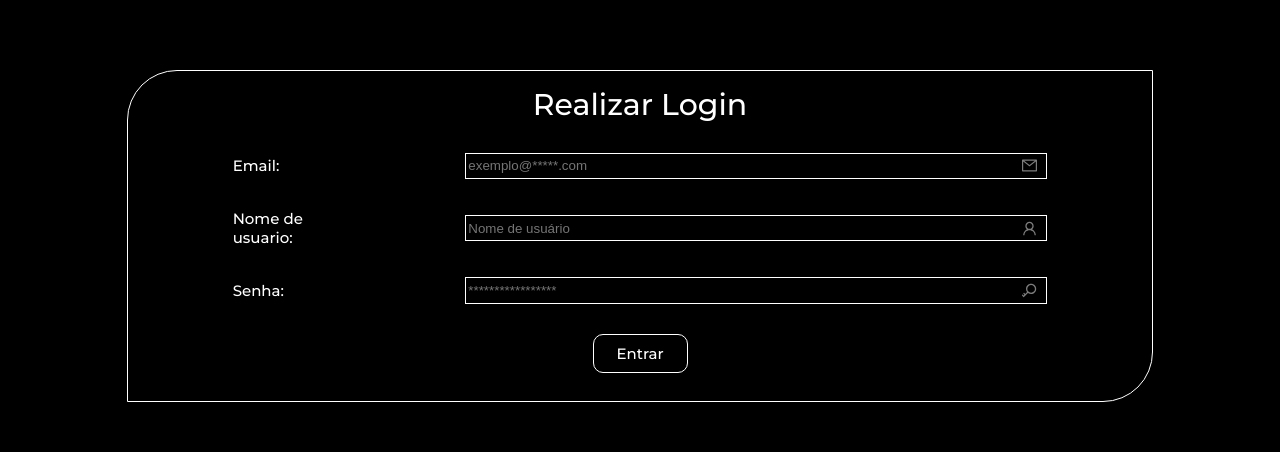
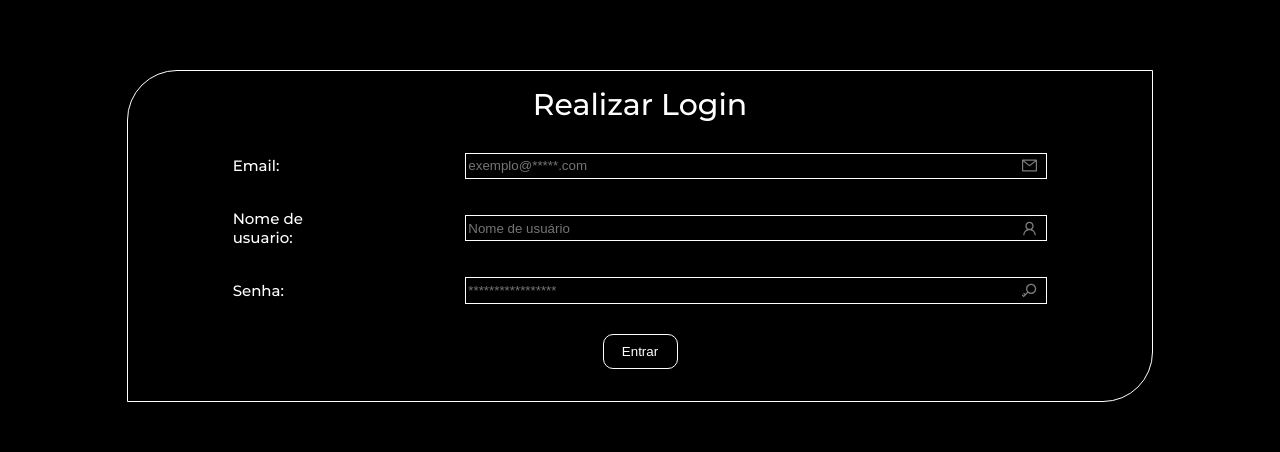
Before and after one commit to LuizVerteiro/trainee-g4-cpe, a React (Vite) app in the folder trainee-cpe/: page /login in a window 1280 px wide. Shown: the part 172-624 px from the top of the page. Built offline with nearby package versions, Linux system fonts and the light colour scheme.

Commit message:
mudando login

```diff
--- a/trainee-cpe/src/Pages/Login/Login.jsx
+++ b/trainee-cpe/src/Pages/Login/Login.jsx
@@ -1,12 +1,9 @@
+import { useState } from "react";
 import {
-  Containner,
   Title,
-  DivEmail,
-  Email,
-  DivNomeUser,
-  NomeUser,
-  DivSenha,
-  Senha,
+  Campo,
+  Label,
+  Form,
   Botton,
   Background,
   AlinhaBotton,
@@ -20,36 +17,44 @@ import {
 } from "@ant-design/icons";
 
 function Login() {
+  const [email, setEmail] = useState("");
+  const [nome, setNome] = useState("");
+  const [senha, setSenha] = useState("");
+
+  const handleSubmit = async (e)=>{
+    e.preventDefault(); //para não atualizar a pag
+    console.log(email, nome, senha);
+  };
   return (
     <>
       <Background>
-        <Containner>
+          <Form onSubmit={handleSubmit}>
           <Title>Realizar Login</Title>
-          <DivEmail>
-            <Email> Email:</Email>
+          <Campo>
+            <Label htmlFor="email"> Email:</Label>
             <IconInput>
-              <InputModal type="text" placeholder="exemplo@*****.com" />
+              <InputModal type="email" name="email" id="email" placeholder="exemplo@*****.com" required onChange={(e) => setEmail(e.target.value)} />
               <MailOutlined />
             </IconInput>
-          </DivEmail>
-          <DivNomeUser>
-            <NomeUser> Nome de usuario:</NomeUser>
+          </Campo>
+          <Campo>
+            <Label htmlFor="nome"> Nome de usuario:</Label>
             <IconInput>
-              <InputModal type="text" placeholder="Nome de usuário" />
+              <InputModal type="text" name="nome" id="nome" placeholder="Nome de usuário" required onChange={(e) => setNome(e.target.value)} />
               <UserOutlined />
             </IconInput>
-          </DivNomeUser>
-          <DivSenha>
-            <Senha> Senha:</Senha>
+          </Campo>
+          <Campo>
+            <Label htmlFor="senha"> Senha:</Label>
             <IconInput>
-              <InputModal type="password" placeholder="*****************" />
+              <InputModal type="password" name="senha" id="senha" placeholder="*****************" required onChange={(e) => setSenha(e.target.value)} />
               <KeyOutlined />
             </IconInput>
-          </DivSenha>
+          </Campo>
           <AlinhaBotton>
-            <Botton> Entrar</Botton>
+            <Botton type="submit"> Entrar</Botton>
           </AlinhaBotton>
-        </Containner>
+          </Form>
       </Background>
     </>
   );
--- a/trainee-cpe/src/Pages/Login/Styles.js
+++ b/trainee-cpe/src/Pages/Login/Styles.js
@@ -5,6 +5,31 @@ export const Background = styled.div`
   justify-content: center;
 `;
 
+export const Form = styled.form`
+ display: flex;
+  flex-direction: column;
+  gap: 2rem;
+  width: 80vw;
+  height: 22rem;
+  border-radius: 50px 0px;
+  border: 1px solid white;
+  margin-top: 4rem;
+  margin-bottom: 4rem;
+  font-weight: 500;
+  @media (max-width: 600px) {
+    height: 30rem;
+    padding-top: 7rem;
+  }
+`
+
+export const Label = styled.label`
+  width: 10vw;
+`
+export const Campo = styled.div`
+  display: flex;
+  align-items: center;
+  justify-content: space-evenly;
+`
 export const InputModal = styled.input`
   display: flex;
   background-color: black;
@@ -48,24 +73,9 @@ export const IconInput = styled.div`
   }
 `;
 
+
 ///////////////////////////////////////////////////////////////////////////////
 
-export const Containner = styled.div`
-  display: flex;
-  flex-direction: column;
-  gap: 2rem;
-  width: 80vw;
-  height: 22rem;
-  border-radius: 50px 0px;
-  border: 1px solid white;
-  margin-top: 4rem;
-  margin-bottom: 4rem;
-  font-weight: 500;
-  @media (max-width: 600px) {
-    height: 30rem;
-    padding-top: 7rem;
-  }
-`;
 
 export const Title = styled.div`
   font-size: 2rem;
@@ -109,7 +119,7 @@ export const AlinhaBotton = styled.div`
   justify-content: center;
 `;
 
-export const Botton = styled.div`
+export const Botton = styled.button`
   display: flex;
   width: 5rem;
   border: 1px solid white;
@@ -121,4 +131,6 @@ export const Botton = styled.div`
     transform: scale(1.1);
   }
   cursor: pointer;
+  background-color: transparent;
+  color: inherit;
 `;
```
